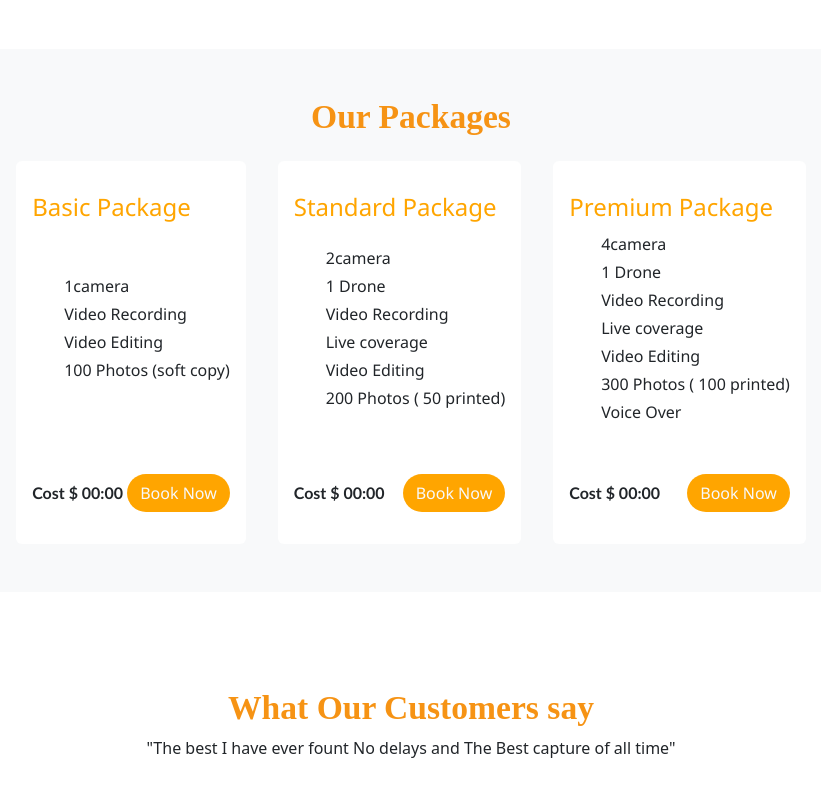
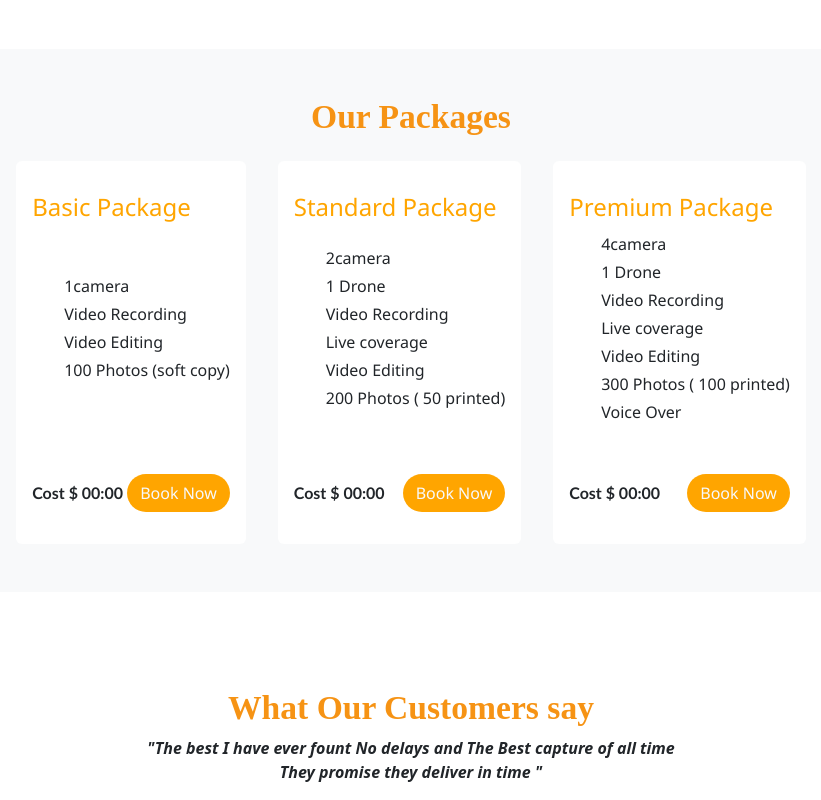
Before and after one commit to AaronSala/BmConsoltants, a React (Vite) app in the folder frontEnd/: page / in a window 1280 px wide. Shown: the part 1825-2625 px from the top of the page, without its empty margins (229-1050 px from the left). Before the commit the page ends 2601 px from the top, so only its background shows below. Built offline with nearby package versions, Linux system fonts and the light colour scheme.

Commit message:
created the basic components of the testimonials class

```diff
--- a/frontEnd/src/components/Testimonials.jsx
+++ b/frontEnd/src/components/Testimonials.jsx
@@ -1,17 +1,24 @@
-import React from 'react'
-import "./styles/testimonials.css"
+import React from "react";
+import "./styles/testimonials.css";
+import { FontAwesomeIcon } from "@fortawesome/react-fontawesome";
+import { PrevArrow, NextArrow } from "@fortawesome/free-solid-svg-icons";
 
 const Testimonials = () => {
   return (
-      <div className='testimonies'>
-          <h2>What Our Customers say</h2>
-          <div className='quotes'>
-              <p>"The best I have ever fount No delays and The Best capture of all time"</p>
-              <span></span>
-          </div>
+    <div className="testimonies">
+      <FontAwesomeIcon icon={PrevArrow} />
+      <h2>What Our Customers say</h2>
+      <div className="quotes">
+        <blockquote>
+          "The best I have ever fount No delays and The Best capture of all time
+          <br />
+          They promise they deliver in time "
+        </blockquote>
+        <span></span>
+      </div>
+      <FontAwesomeIcon icon={NextArrow} />
+    </div>
+  );
+};
 
-    </div>
-  )
-}
-
-export default Testimonials
+export default Testimonials;
--- a/frontEnd/src/components/styles/testimonials.css
+++ b/frontEnd/src/components/styles/testimonials.css
@@ -2,3 +2,7 @@
     text-align: center;
     margin-top: 6rem;
 }
+.quotes{
+    font-weight: 700;
+    font-style: oblique;
+}
```
